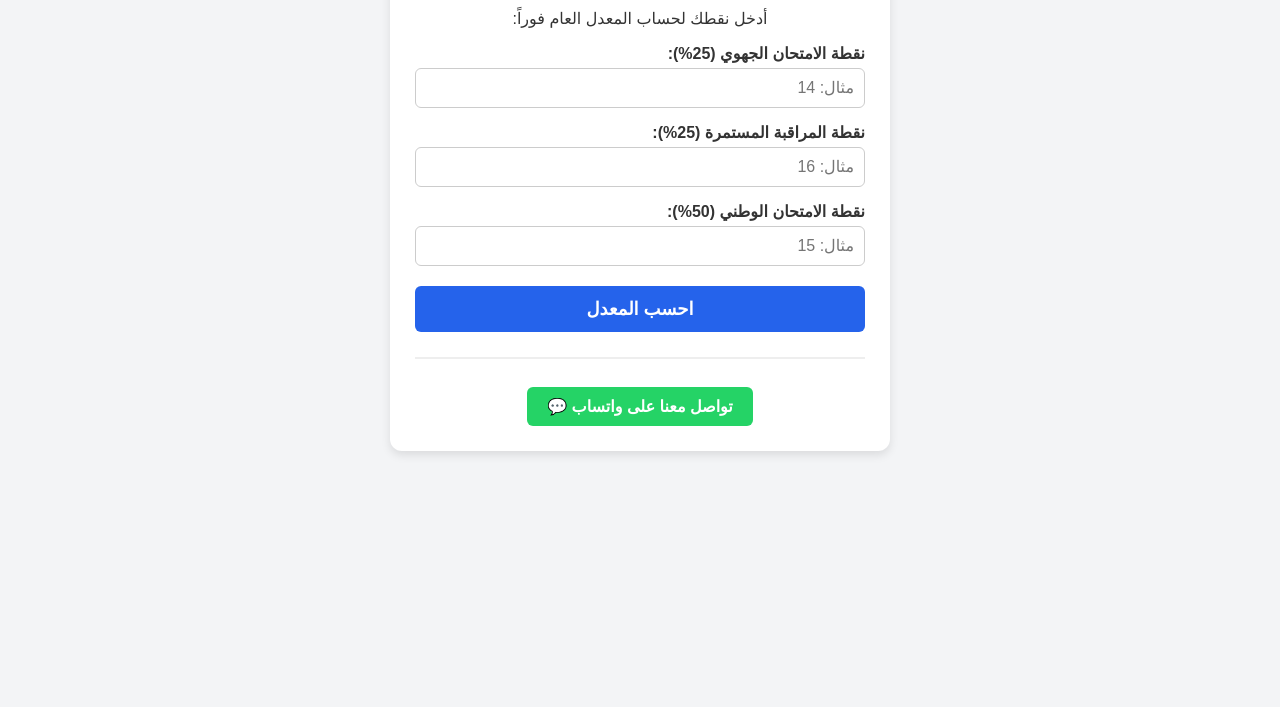
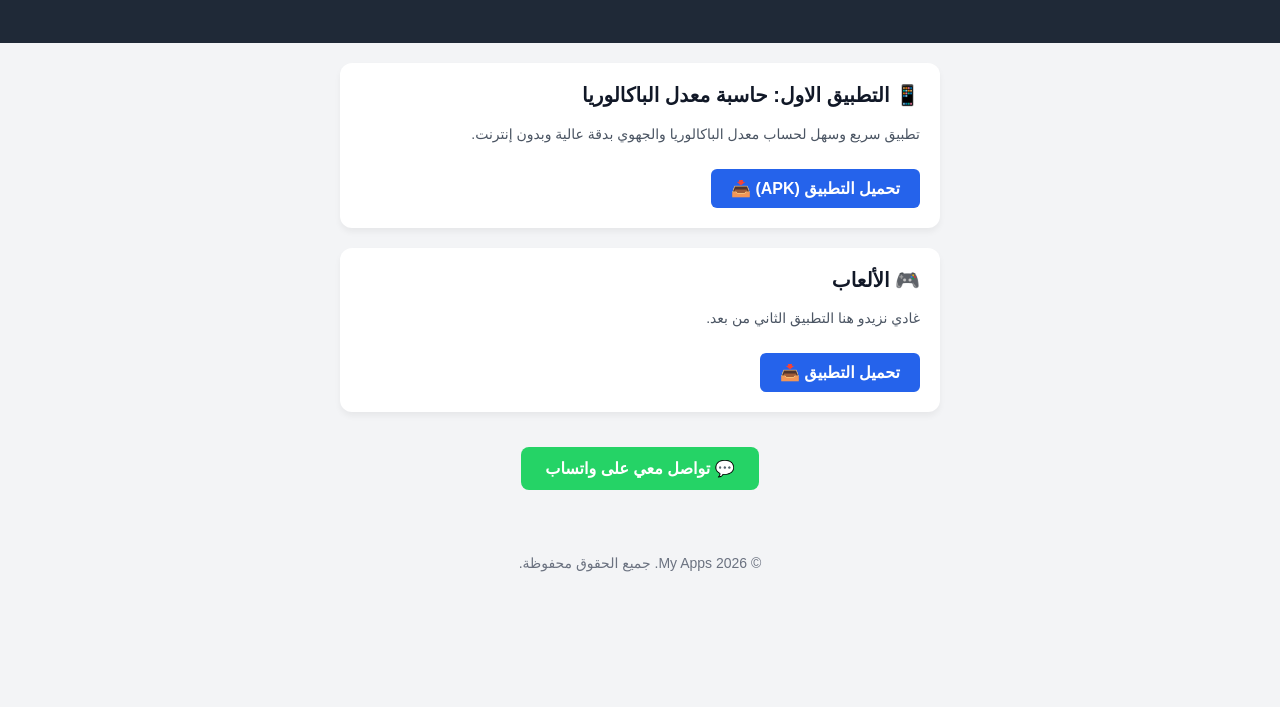
Before and after one commit to bazyatir6-arch/-M, a plain HTML site: page index.html in a window 1280 px wide. Shown: the part 93-800 px from the top of the page. Drawn offline with Linux system fonts and the light colour scheme.

Commit message:
Add files via upload

```diff
--- a/index.html
+++ b/index.html
@@ -3,108 +3,105 @@
 <head>
     <meta charset="UTF-8">
     <meta name="viewport" content="width=device-width, initial-scale=1.0">
-    <title>حاسبة المعدل الدراسي - My Apps</title>
+    <title>My Apps - متجر التطبيقات</title>
     <style>
         body {
             font-family: Arial, sans-serif;
             background-color: #f3f4f6;
             margin: 0;
-            padding: 20px;
+            padding: 0;
             color: #333;
             text-align: center;
         }
+        header {
+            background-color: #1f2937;
+            color: white;
+            padding: 30px 15px;
+        }
+        header h1 { margin: 0; font-size: 26px; }
+        header p { margin-top: 10px; color: #9ca3af; }
+
         .container {
-            max-width: 450px;
-            margin: 0 auto;
+            max-width: 600px;
+            margin: 20px auto;
+            padding: 0 15px;
+        }
+        .app-card {
             background: white;
-            padding: 25px;
+            padding: 20px;
+            margin-bottom: 20px;
             border-radius: 12px;
-            box-shadow: 0 4px 10px rgba(0,0,0,0.1);
+            box-shadow: 0 4px 6px rgba(0,0,0,0.05);
+            text-align: right;
         }
-        h1 { color: #1f2937; font-size: 22px; }
-        label { display: block; margin: 15px 0 5px; text-align: right; font-weight: bold; }
-        input {
-            width: 100%;
-            padding: 10px;
-            border: 1px solid #ccc;
-            border-radius: 6px;
-            box-sizing: border-box;
-            font-size: 16px;
-        }
-        button {
-            width: 100%;
+        .app-card h2 { margin-top: 0; color: #111827; font-size: 20px; }
+        .app-card p { color: #4b5563; font-size: 14px; line-height: 1.5; }
+
+        .download-btn {
+            display: inline-block;
             background-color: #2563eb;
             color: white;
-            border: none;
-            padding: 12px;
-            margin-top: 20px;
+            padding: 10px 20px;
+            text-decoration: none;
             border-radius: 6px;
-            font-size: 18px;
-            cursor: pointer;
             font-weight: bold;
+            margin-top: 10px;
+            text-align: center;
         }
-        button:hover { background-color: #1d4ed8; }
-        .result {
-            margin-top: 20px;
-            font-size: 20px;
-            font-weight: bold;
-            color: #059669;
+        .download-btn:hover { background-color: #1d4ed8; }
+
+        footer {
+            margin-top: 30px;
+            padding: 20px;
+            color: #6b7280;
+            font-size: 14px;
         }
-        .share-btn {
+        .whatsapp-btn {
             display: inline-block;
             background-color: #25D366;
             color: white;
-            padding: 10px 20px;
-            margin-top: 20px;
+            padding: 12px 24px;
             text-decoration: none;
-            border-radius: 6px;
+            border-radius: 8px;
             font-weight: bold;
+            font-size: 16px;
+            margin: 15px 0;
         }
     </style>
 </head>
 <body>
 
-<div class="container">
-    <h1>🎓 حاسبة معدل الباكالوريا</h1>
-    <p>أدخل نقطك لحساب المعدل العام فوراً:</p>
+    <header>
+        <h1>My Apps 📱</h1>
+        <p>مرحباً بكم في موقعي.. هنا غادي نشارك التطبيقات اللي كنصاوب 🚀</p>
+    </header>
 
-    <label>نقطة الامتحان الجهوي (25%):</label>
-    <input type="number" id="regional" placeholder="مثال: 14" step="0.01" min="0" max="20">
+    <div class="container">
 
-    <label>نقطة المراقبة المستمرة (25%):</label>
-    <input type="number" id="continuous" placeholder="مثال: 16" step="0.01" min="0" max="20">
+        <!-- التطبيق الأول -->
+        <div class="app-card">
+            <h2>📱 التطبيق الاول: حاسبة معدل الباكالوريا</h2>
+            <p>تطبيق سريع وسهل لحساب معدل الباكالوريا والجهوي بدقة عالية وبدون إنترنت.</p>
+            <a class="download-btn" href="#" onclick="alert('قريباً سيتم إضافة رابط تحميل ملف APK المباشر!')">تحميل التطبيق (APK) 📥</a>
+        </div>
 
-    <label>نقطة الامتحان الوطني (50%):</label>
-    <input type="number" id="national" placeholder="مثال: 15" step="0.01" min="0" max="20">
+        <!--  الألعاب -->
+        <div class="app-card">
+            <h2>🎮  الألعاب</h2>
+            <p>غادي نزيدو هنا التطبيق الثاني من بعد.</p>
+            <a class="download-btn" href="#">تحميل التطبيق 📥</a>
+        </div>
 
-    <button onclick="calculateScore()">احسب المعدل</button>
+    </div>
 
-    <div class="result" id="resultText"></div>
+    <!-- زر التواصل عبر الواتساب -->
+    <a href="https://wa.me/212609780598" target="_blank" class="whatsapp-btn">
+        💬 تواصل معي على واتساب
+    </a>
 
-    <hr style="margin-top: 25px; border: 0.5px solid #eee;">
-
-    <!-- استبدل 212609780598 برقمك إذا أردت -->
-    <a href="https://wa.me/212609780598" target="_blank" class="share-btn">
-        تواصل معنا على واتساب 💬
-    </a>
-</div>
-
-<script>
-function calculateScore() {
-    let reg = parseFloat(document.getElementById('regional').value) || 0;
-    let cont = parseFloat(document.getElementById('continuous').value) || 0;
-    let nat = parseFloat(document.getElementById('national').value) || 0;
-
-    let finalScore = (reg * 0.25) + (cont * 0.25) + (nat * 0.50);
-
-    let resultDiv = document.getElementById('resultText');
-    if(finalScore > 0) {
-        resultDiv.innerHTML = "المعدل العام هو: " + finalScore.toFixed(2) + " / 20";
-    } else {
-        resultDiv.innerHTML = "يرجى أدخال النقط بشكل صحيح!";
-    }
-}
-</script>
+    <footer>
+        &copy; 2026 My Apps. جميع الحقوق محفوظة.
+    </footer>
 
 </body>
 </html>
```
